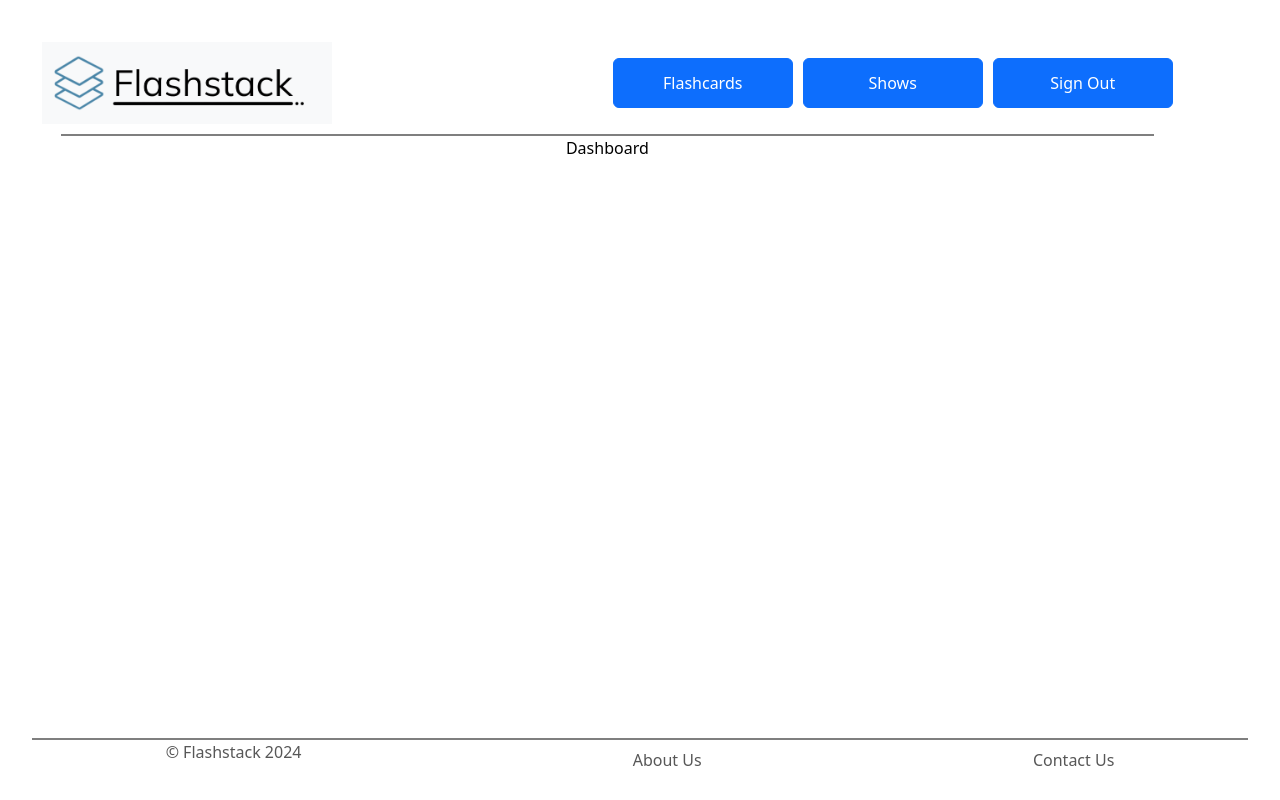
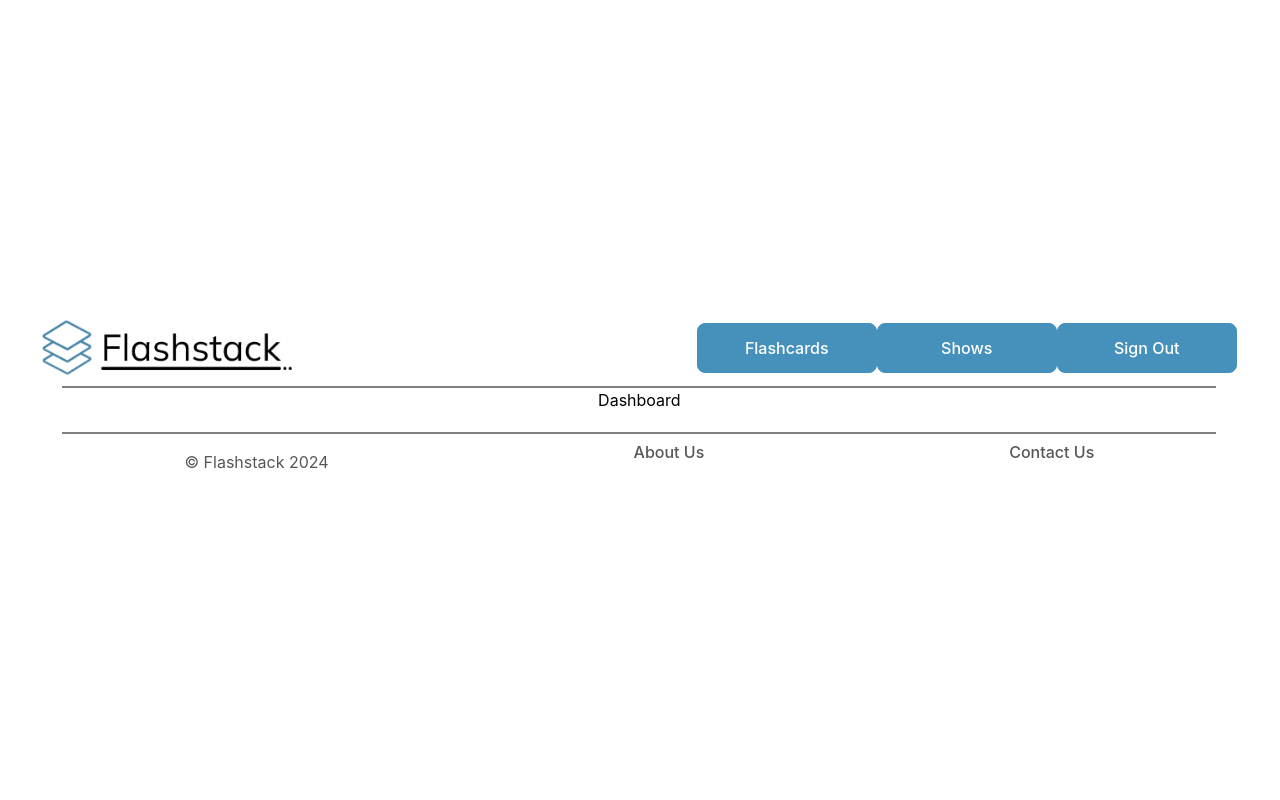
Before and after one commit to lottie-isobel/Flashstack, a React (Vite) app: page / in a window 1280 px wide. Built offline with nearby package versions, Linux system fonts and the light colour scheme.

Commit message:
remove bootstrap

```diff
--- a/src/components/Footer/index.css
+++ b/src/components/Footer/index.css
@@ -1,5 +1,4 @@
 footer {
-  position: fixed;
   bottom: 0;
   left: 0;
   width: 100%;
--- a/src/components/Header/index.jsx
+++ b/src/components/Header/index.jsx
@@ -1,18 +1,12 @@
 import React from "react";
 import { NavLink } from "react-router-dom";
 import logo from "../../assets/flashstack-logo.png";
-import Container from "react-bootstrap/Container";
-import Navbar from "react-bootstrap/Navbar";
-import { Button } from "react-bootstrap";
 import "./index.css";
 
 export default function Header() {
   return (
     <>
       <header className="nav-bar">
-        <Navbar className="bg-body-tertiary">
-          <Container>
-            <Navbar.Brand>
               <img
                 src={logo}
                 alt=""
@@ -20,27 +14,24 @@ export default function Header() {
                 height="50"
                 className="d-inline-block align-top logo"
               />
-            </Navbar.Brand>
-          </Container>
-        </Navbar>
 
         {/* <img src={logo} className="logo" /> */}
         <nav>
-          <Button className="custom-button">
+          <button className="custom-button">
             <NavLink to="/flashcards" className="nav-link">
               Flashcards
             </NavLink>
-          </Button>
-          <Button className="custom-button">
+          </button>
+          <button className="custom-button">
             <NavLink to="/notes" className="nav-link">
               Shows
             </NavLink>
-          </Button>
-          <Button className="custom-button">
+          </button>
+          <button className="custom-button">
             <NavLink to="/logout" className="nav-link">
               Sign Out
             </NavLink>
-          </Button>
+          </button>
         </nav>
       </header>
       <div className="line-break"></div>
--- a/src/index.css
+++ b/src/index.css
@@ -1,4 +1,4 @@
-/* :root {
+:root {
     font-family: Inter, system-ui, Avenir, Helvetica, Arial, sans-serif;
     line-height: 1.5;
     font-weight: 400;
@@ -66,4 +66,3 @@
       background-color: #f9f9f9;
     }
   }
-   */
--- a/src/main.jsx
+++ b/src/main.jsx
@@ -2,8 +2,6 @@ import React from "react";
 import ReactDOM from "react-dom/client";
 import App from "./App.jsx";
 import { BrowserRouter as Router } from "react-router-dom";
-import "bootstrap/dist/js/bootstrap.bundle.min";
-import "bootstrap/dist/css/bootstrap.min.css";
 import "./index.css";
 
 ReactDOM.createRoot(document.getElementById("root")).render(
```
